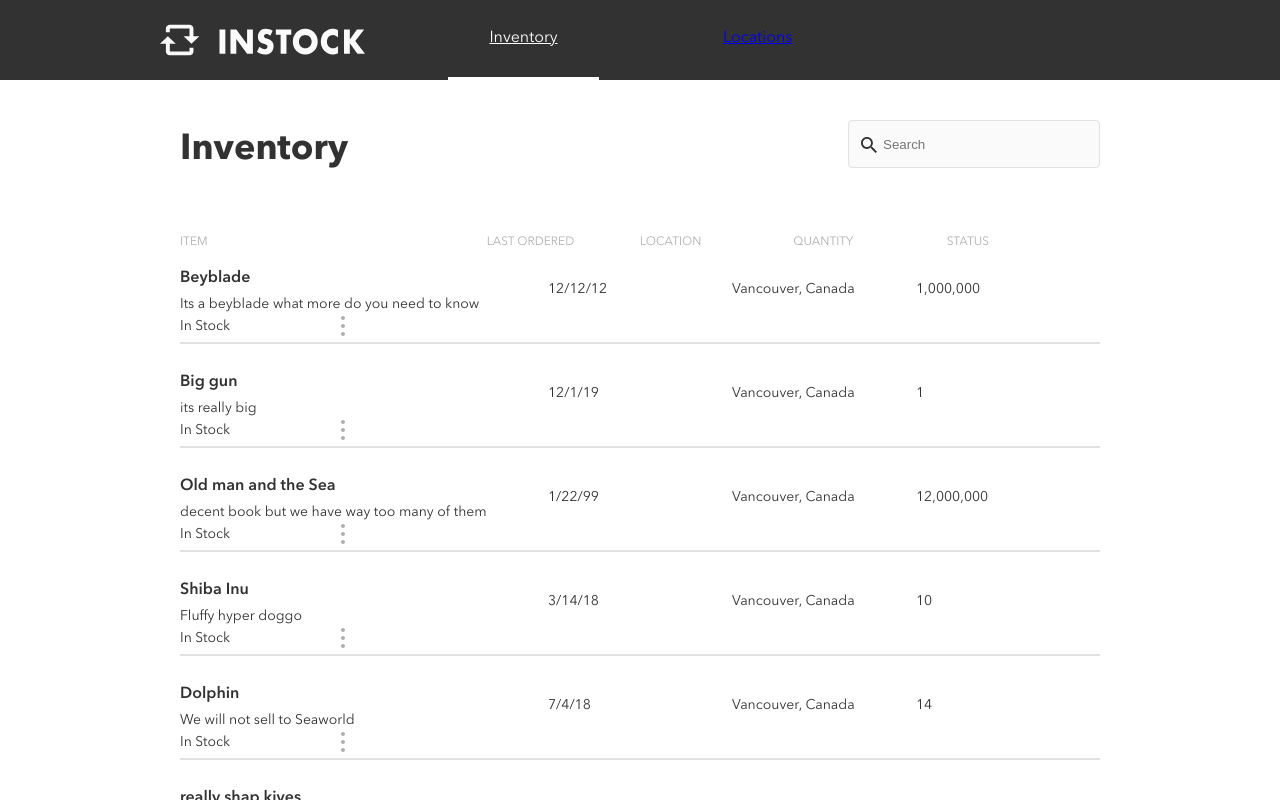
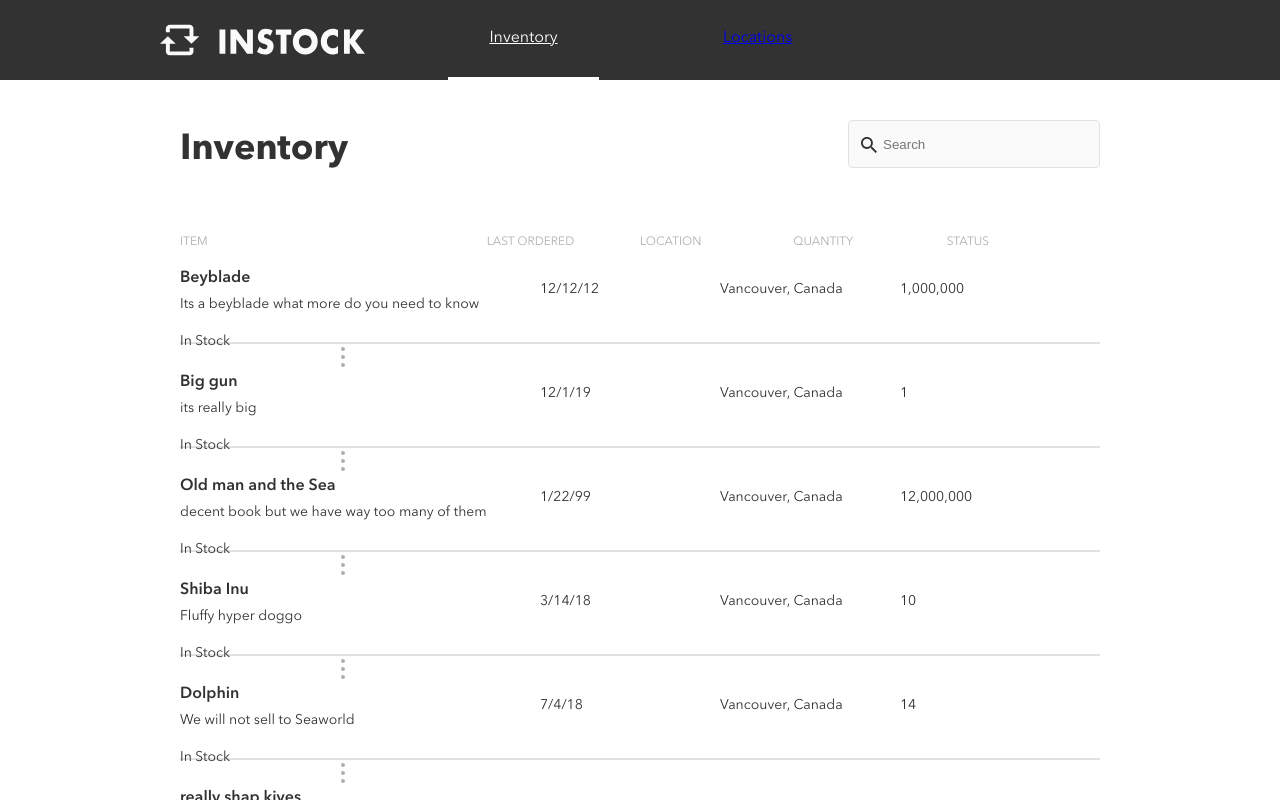
Before and after one commit to Jennormous/InStock, a React (Create React App) app in the folder client/: page / in a window 1280 px wide. Built offline with nearby package versions, Linux system fonts and the light colour scheme.

Commit message:
Fixed bunked values from my abnormal laptop screen. Responsive CSS should show properly now

```diff
--- a/client/src/styles/main.css
+++ b/client/src/styles/main.css
@@ -556,6 +556,7 @@
   .largetags__dots {
     -ms-flex-item-align: start;
         align-self: flex-start;
+    margin-top: 2rem;
   }
 }
 
@@ -734,8 +735,9 @@
 
 @media only screen and (min-width: 1024px) {
   #product {
-    -ms-flex-preferred-size: 23rem;
-        flex-basis: 23rem;
+    -ms-flex-preferred-size: 22.5rem;
+        flex-basis: 22.5rem;
+    padding-right: 1rem;
   }
 }
 
@@ -768,22 +770,22 @@
 
 @media only screen and (min-width: 1024px) {
   #lastorder {
-    -ms-flex-preferred-size: 11.5rem;
-        flex-basis: 11.5rem;
+    -ms-flex-preferred-size: 11.25rem;
+        flex-basis: 11.25rem;
   }
 }
 
 @media only screen and (min-width: 768px) {
   #location {
-    -ms-flex-preferred-size: 110.5rem;
-        flex-basis: 110.5rem;
+    -ms-flex-preferred-size: 7.5rem;
+        flex-basis: 7.5rem;
   }
 }
 
 @media only screen and (min-width: 1024px) {
   #location {
-    -ms-flex-preferred-size: 11.5rem;
-        flex-basis: 11.5rem;
+    -ms-flex-preferred-size: 11.25rem;
+        flex-basis: 11.25rem;
   }
 }
 
@@ -796,8 +798,8 @@
 
 @media only screen and (min-width: 1024px) {
   #quantity {
-    -ms-flex-preferred-size: 11.5rem;
-        flex-basis: 11.5rem;
+    -ms-flex-preferred-size: 11.25rem;
+        flex-basis: 11.25rem;
   }
 }
 
```
Also changed, not shown: client/src/styles/partials/_inventory.scss (+7 -5 lines), 1 other file (tests, documents, lock files or other folders).
